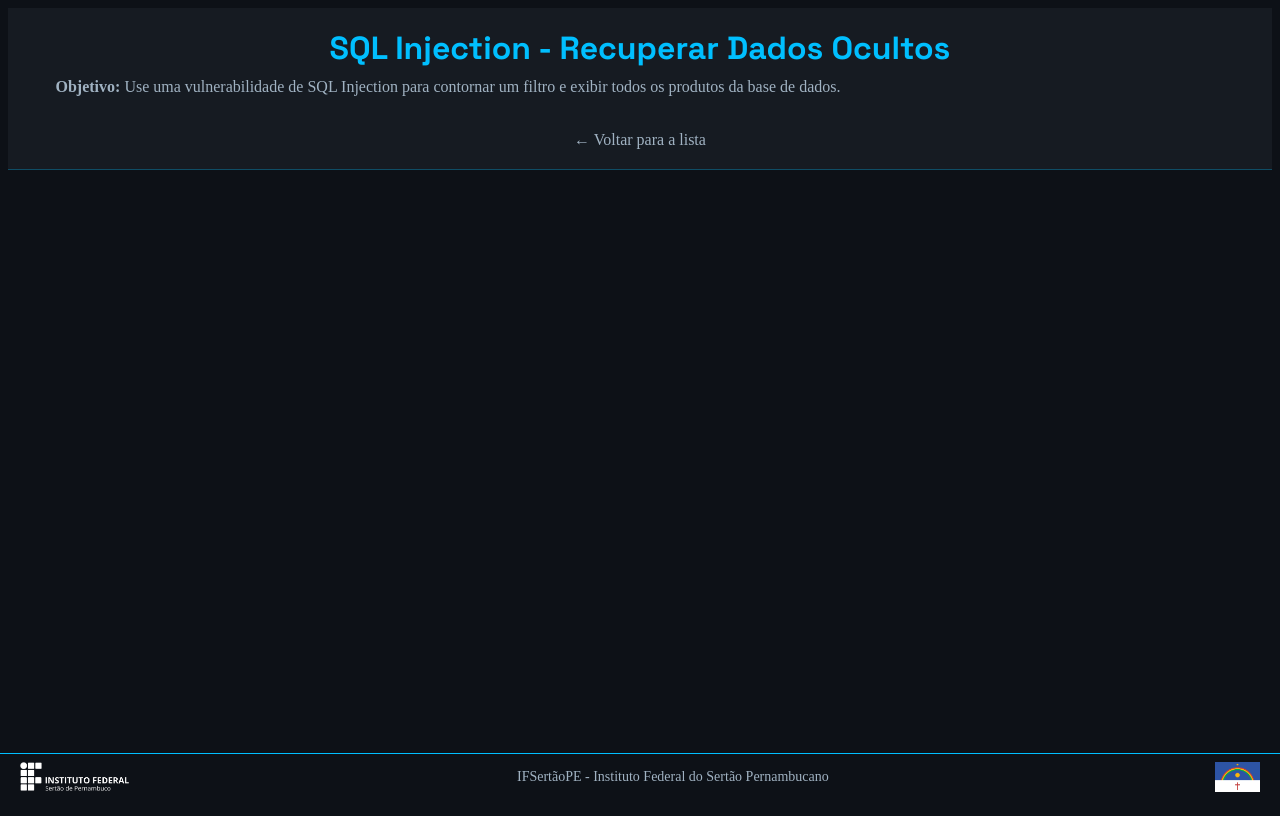
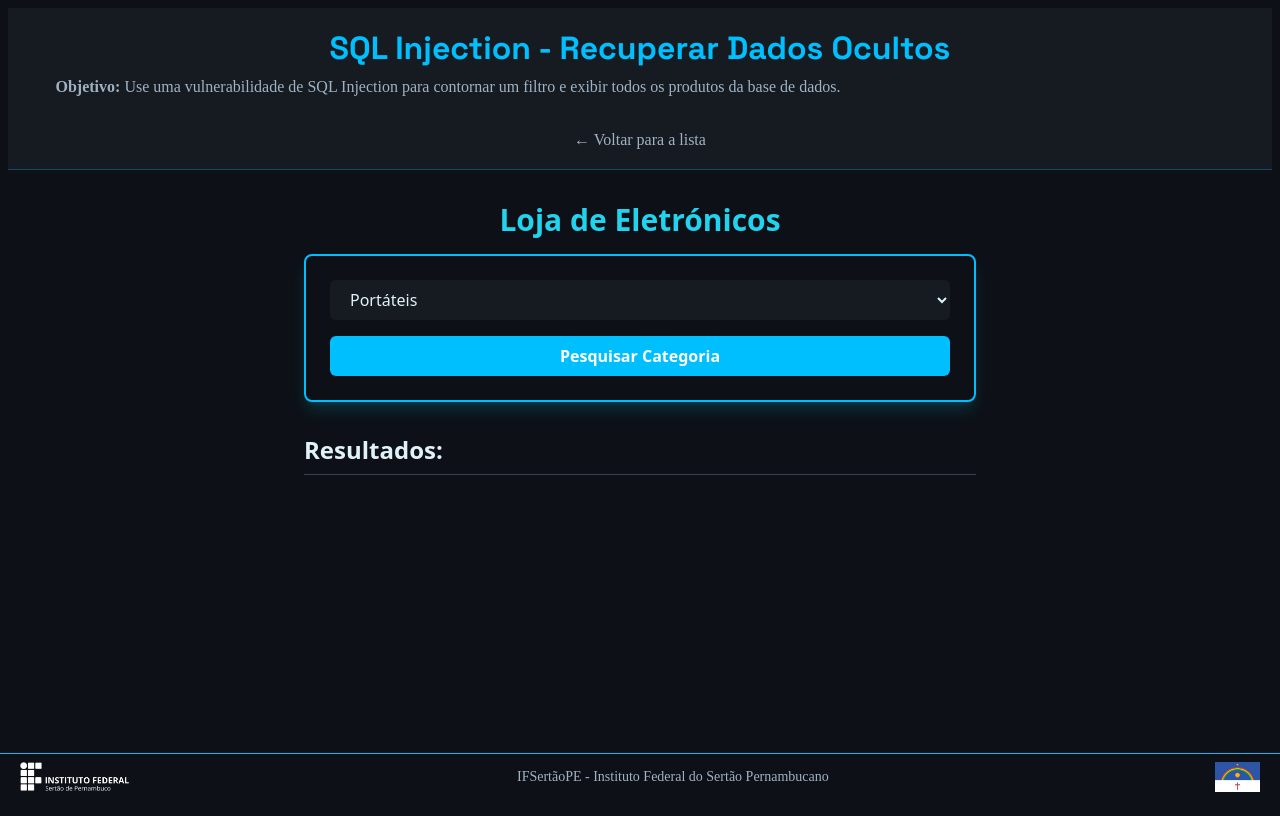
Before and after one commit to TheRealLoppiX/LOCK-FRONT, a React (Create React App) app: page /labs/sql-injection/1 in a window 1280 px wide. Built offline with nearby package versions, Linux system fonts and the light colour scheme.

Commit message:
Bug Fixes

```diff
--- a/src/pages/labs/LabData.ts
+++ b/src/pages/labs/LabData.ts
@@ -1,5 +1,3 @@
-// Este ficheiro serve como a nossa "base de dados" de laboratórios.
-
 export interface Lab {
   id: string;
   title: string;
@@ -14,20 +12,20 @@ export const sqlInjectionLabs: Lab[] = [
     title: 'SQL Injection - Recuperar Dados Ocultos',
     description: 'Use uma vulnerabilidade de SQL Injection para contornar um filtro e exibir todos os produtos da base de dados.',
     path: '/labs/sql-injection/1',
-    iframeSrc: '/labs/SQLi Lab 1 - Dados Ocultos.html'
+    iframeSrc: '/labs/lab-sqli-1.html' // Nome correto do ficheiro
   },
   {
     id: '2',
     title: 'SQL Injection - Contornar Autenticação',
     description: 'Explore uma falha de SQL Injection num formulário de login para aceder como o utilizador administrador.',
     path: '/labs/sql-injection/2',
-    iframeSrc: '/labs/SQLi Lab 2 - Contornar Login.html'
+    iframeSrc: '/labs/lab-sqli-2.html' // Nome correto do ficheiro
   },
   {
     id: '3',
     title: 'SQL Injection - Ataque UNION',
     description: 'Utilize um ataque UNION para extrair dados de uma "tabela" diferente e exibi-los na página.',
     path: '/labs/sql-injection/3',
-    iframeSrc: '/labs/SQLi Lab 3 - Ataque UNION.html'
+    iframeSrc: '/labs/lab-sqli-3.html' // Nome correto do ficheiro
   },
 ];
--- a/src/pages/labs/SqlInjectionList.tsx
+++ b/src/pages/labs/SqlInjectionList.tsx
@@ -1,14 +1,10 @@
 import React from 'react';
 import { Link } from 'react-router-dom';
-import { useAuth } from '../../contexts/authContext';
 import HexagonBackground from '../../components/hexagonobg';
-// CORRIGIDO: O nome do ficheiro CSS deve corresponder ao componente.
 import './SqlInjectionList.css';
 import { sqlInjectionLabs } from './LabData';
 
 const SqlInjectionList: React.FC = () => {
-  const { user } = useAuth();
-
   return (
     <div className="labs-page-container">
       <HexagonBackground />
@@ -21,12 +17,7 @@ const SqlInjectionList: React.FC = () => {
 
         <main className="labs-grid">
           {sqlInjectionLabs.map((lab) => (
-            <Link
-              key={lab.id}
-              to={lab.path}
-              className="lab-card"
-              state={{ lab }}
-            >
+            <Link key={lab.id} to={lab.path} className="lab-card" state={{ lab }}>
               <div className="lab-card-content">
                 <h2>{lab.title}</h2>
                 <p>{lab.description}</p>
```
Also changed, not shown: src/pages/labs/LabPage.tsx (+1 -9 lines).
